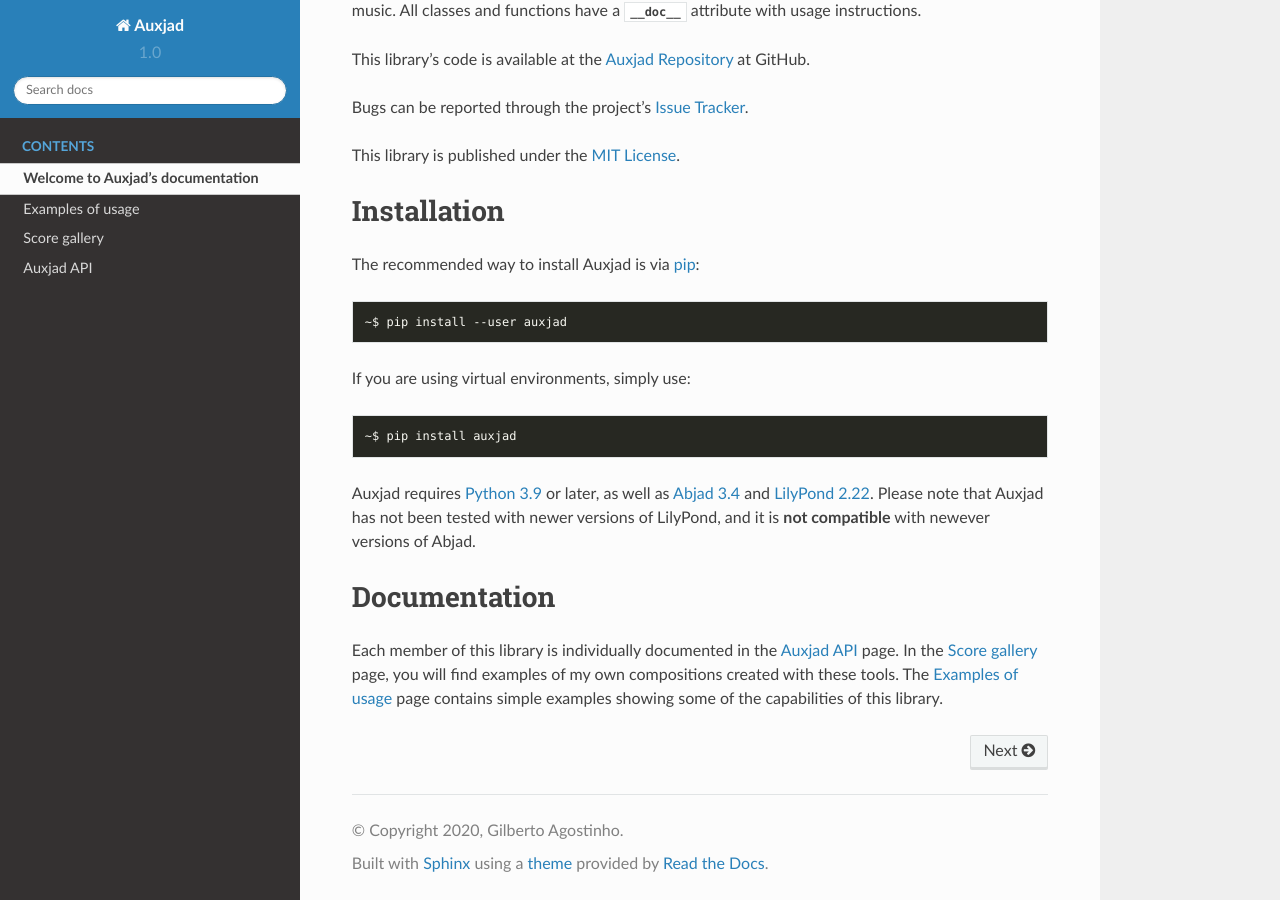
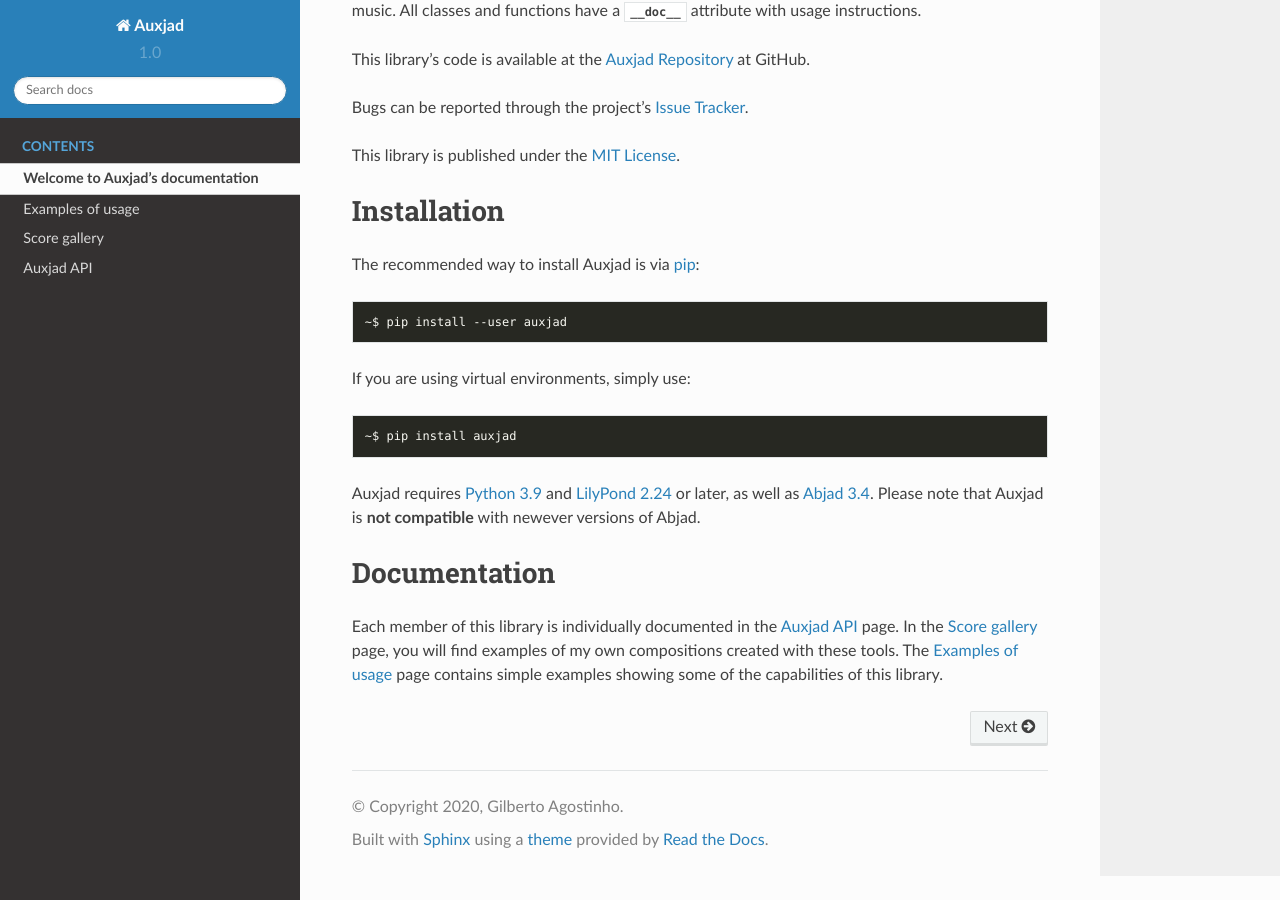
Before and after one commit to gilbertohasnofb/auxjad, a Sphinx documentation site: the page built from docs/index.rst, in a window 1280 px wide and 900 px high, scrolled down 551 px. Built offline with Sphinx 7.4.7 and the Read the Docs theme 2.0.0, drawn with Linux system fonts in a browser that asks for light colours.

Commit message:
Updating LilyPond compatibility after change of book-preamble behaviour

```diff
--- a/docs/image-generator.py
+++ b/docs/image-generator.py
@@ -14,8 +14,13 @@
 
 # header for lilypond file
 ly_header = r"""
+\version "2.24"
+
 \include "lilypond-book-preamble.ly"
 \language "english"
+
+#(ly:set-option 'tall-page-formats 'eps,png,pdf)
+#(ly:set-option 'separate-page-formats 'eps,png,pdf)
 
 \paper {
     line-width = 17\cm
--- a/docs/index.rst
+++ b/docs/index.rst
@@ -32,10 +32,9 @@
 
     ~$ pip install auxjad
 
-Auxjad requires `Python 3.9`_ or later, as well as `Abjad 3.4`_ and
-`LilyPond 2.22`_. Please note that Auxjad has not been tested with newer
-versions of LilyPond, and it is **not compatible** with newever versions of
-Abjad.
+Auxjad requires `Python 3.9`_ and `LilyPond 2.24`_ or later, as well as
+`Abjad 3.4`_. Please note that Auxjad is **not compatible** with newever
+versions of Abjad.
 
 
 Documentation
@@ -66,7 +65,7 @@
 .. _doc: https://docs.python.org/3/tutorial/controlflow.html#tut-docstrings
 .. _pip: https://pip.pypa.io/en/stable/
 .. _`Python 3.9`: https://www.python.org/
-.. _`LilyPond 2.22`: http://lilypond.org/
+.. _`LilyPond 2.24`: http://lilypond.org/
 
 .. |Auxjad banner| image:: https://raw.githubusercontent.com/gilbertohasnofb/auxjad/master/assets/auxjad-banner.png
    :target: https://github.com/gilbertohasnofb/auxjad
```
Also changed, not shown: README.rst (+4 -5 lines).
